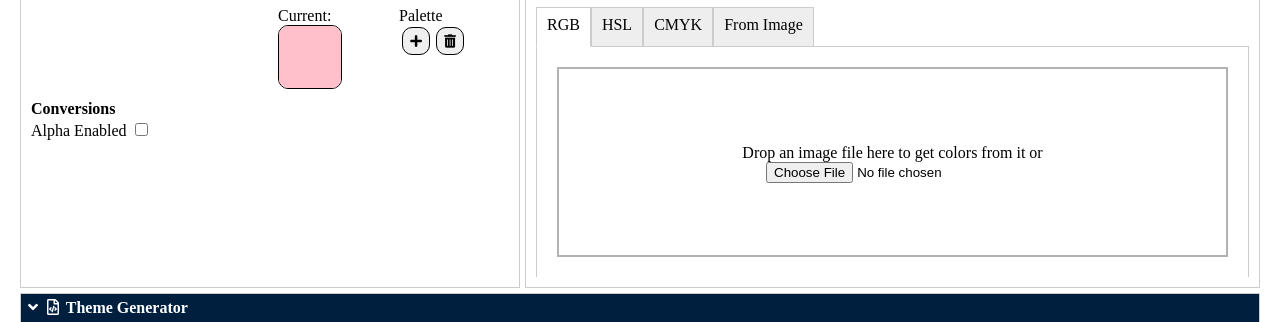
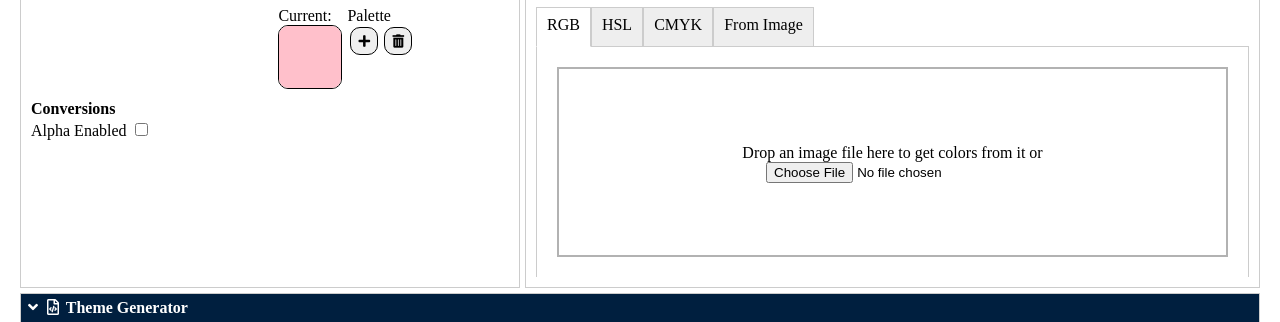
Before and after one commit to rsc-media/colorTool, a plain HTML site: page index.html in a window 1280 px wide. Shown: the part 90-412 px from the top of the page. Drawn offline with Linux system fonts and the light colour scheme; a script that the page names is missing.

Commit message:
Bug fix - Prevent palette from moving based on names color length changes

```diff
--- a/style.css
+++ b/style.css
@@ -225,7 +225,7 @@ input[readonly] {
   display: grid;
   grid-column-gap: 5px;
   grid-row-gap: 5px;
-  grid-template-columns: auto;
+  grid-template-columns: 3fr 64px 2fr;
   grid-template-areas:
     "nearest current palette"
     "conversions conversions palette";
```
